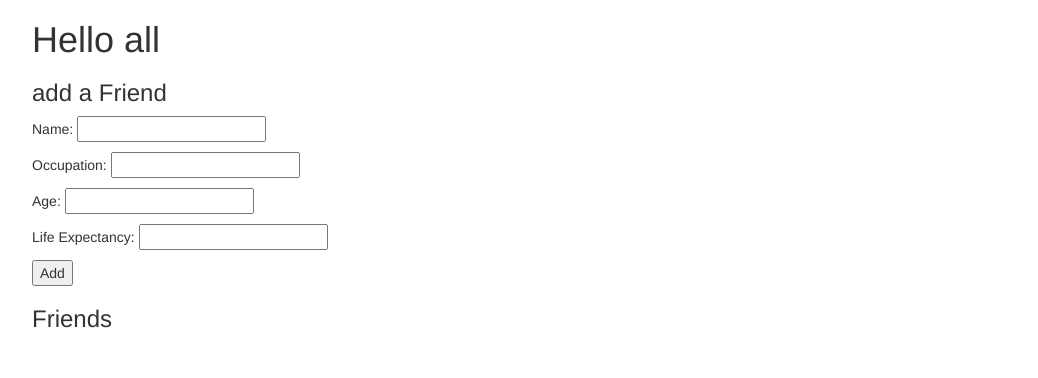
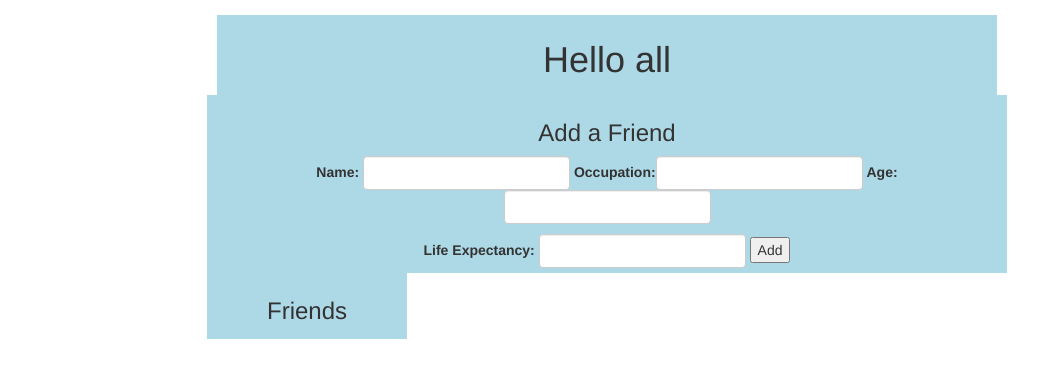
Before and after one commit to douglaskiel/Friendlist, a website: page index.html in a window 1280 px wide. Shown: the whole page, without its empty margins (38-1076 px from the left). Drawn offline with nearby package versions, Linux system fonts and the light colour scheme; no server answers.

Commit message:
added bootstrap

```diff
--- a/index.html
+++ b/index.html
@@ -9,31 +9,64 @@
 	<!--Here's the Bootstrap JS-->
 
 	<script type="https://maxcdn.bootstrapcdn.com/bootstrap/3.3.7/js/bootstrap.min.js"></script>
+
+	<style type="text/css">
+	.thumb{padding: 5px 20px; text-align: center; background: lightblue;}
+	.thumb: nth-child(even){background: lightyellow;}
+	.container-fluid, .container{margin: 5px 10px; height: 15px;}
+
+	</style>
 </head>
 <body>
 
+		<div style="max-width: 1200px; margin: 0 auto; padding: 10px;">
 			<div class="container">
+
+				<div class="row" style="margin-top padding: 20px">
+					<div class="col-md-8 col-md-offset-2 thumb">
 					<h1>Hello all</h1>
+				</div>
+				<br />
+				<div class="row">
 
-		<h3>add a Friend</h3>
+					<div class="col-md-8 col-md-offset-2 thumb">
+						<h3>Add a Friend</h3>
+
+						<form class="form-inline">
 						<!-- Name -->
-		<p>Name: <input type="text" id="name"></p>
+						<label>Name:</label> <input class="form-control" type="text" id="name">
 						<!-- Occupation -->
-		<p>Occupation: <input type="text" id="occupation"></p>
+						<label>Occupation:</label><input class="form-control" type="text" id="occupation">
 						<!-- Age -->
-		<p>Age: <input type="text" id="age"></p>
+						<label>Age:</label><input class="form-control" type="text" id="age"></p>
 
 						<!-- Life Expectancy -->
-		<p>Life Expectancy: <input type="text" id="lifeexpectancy"></p>
+						<label>Life Expectancy:</label> <input class="form-control" type="text" id="lifeexpectancy">
+						<button id="add-friend">Add</button>
+					</div>
 
-		<button id="add-friend">Add</button>
+
+				</div>
+				<div class="row">
+					<div class="col-md-2 col-md-8 col-md-offset-2 thumb">
+
+						<form class="form-inline">
 						<!-- Get Friends -->
 							<h3>Friends</h3>
 							<ul id="friends">
 
 							</ul>
+
+
 					</div>
-
+				</div>
+				<div class="row">
+					<div class="col-md-4"></div>
+					<div class="col-md-4"></div>
+					<div class="col-md-4"></div>
+				</div>
+			</div>
+		</div>
 
 	<script src="js/main.js"></script>
 	<script src="https://cdnjs.cloudflare.com/ajax/libs/mustache.js/2.2.1/mustache.min.js"></script>
```
Lines whose indentation alone changed are shown as unchanged.
